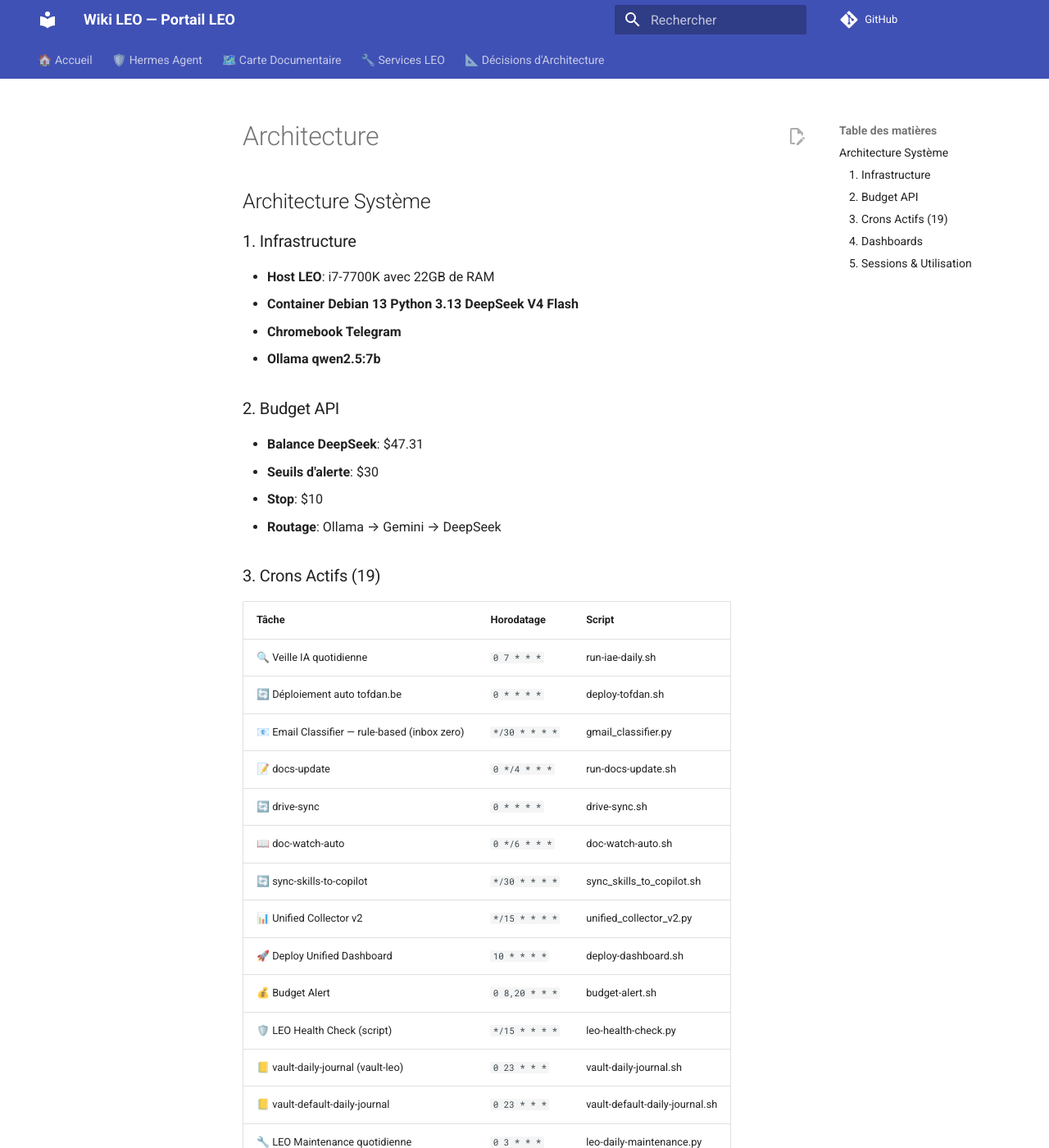
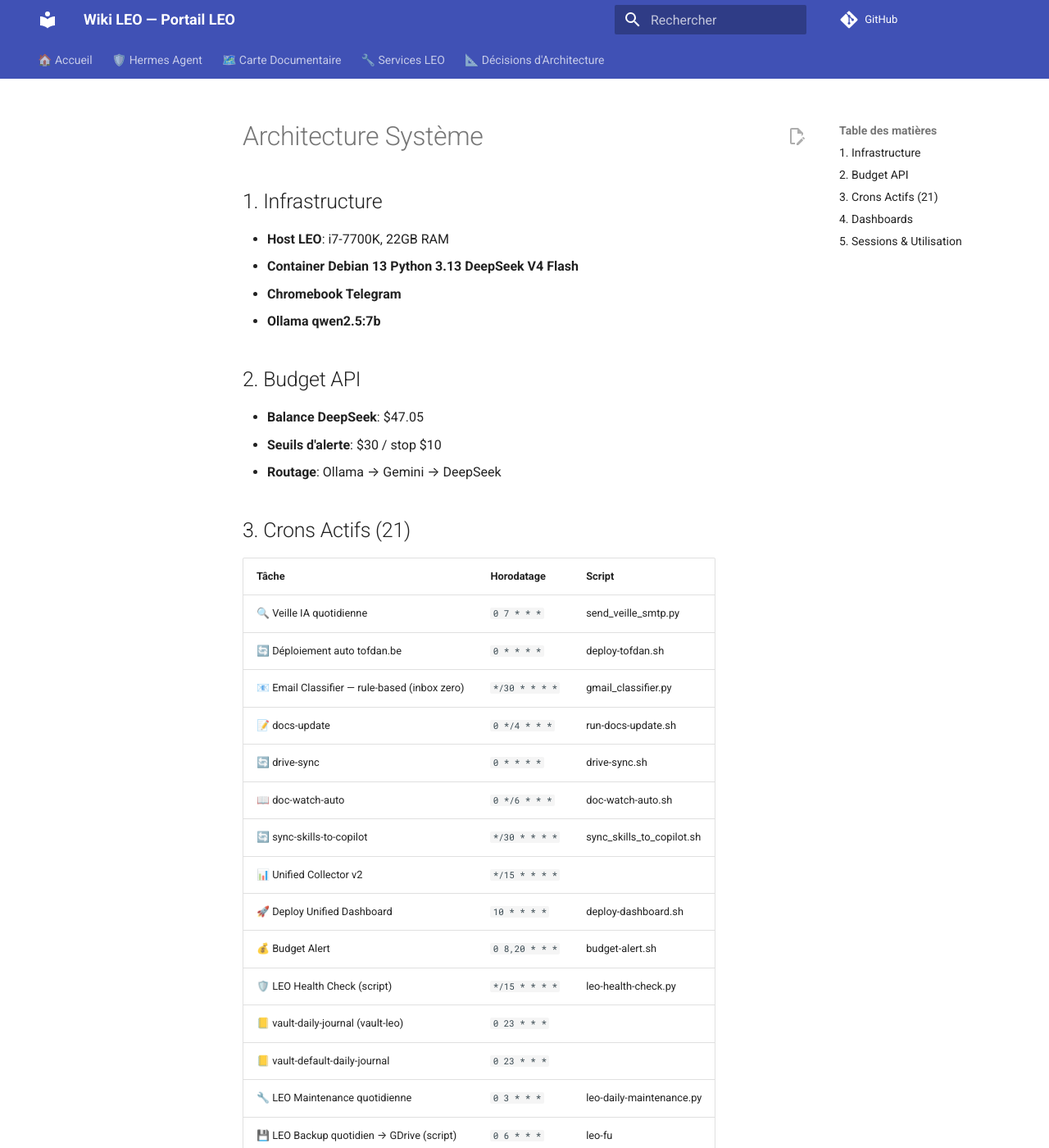
Before and after one commit to christophedanhier-hash/hermes-wiki, an MkDocs documentation site: the page built from docs/hermes/architecture.md, in a window 1280 px wide and 1400 px high. Shown: the whole window at 82% size. Built offline with MkDocs 1.6.1 and Material for MkDocs 9.7.7, drawn with Linux system fonts in a browser that asks for light colours; comment, search, counter and statistics services are not loaded; some of the changed text lies outside the part shown.

```diff
--- a/docs/hermes/architecture.md
+++ b/docs/hermes/architecture.md
@@ -1,49 +1,42 @@
-## Architecture Système
+# Architecture Système
 
-### 1. Infrastructure
-
-- **Host LEO**: i7-7700K avec 22GB de RAM
+## 1. Infrastructure
+- **Host LEO**: i7-7700K, 22GB RAM
 - **Container Debian 13 Python 3.13 DeepSeek V4 Flash**
 - **Chromebook Telegram**
 - **Ollama qwen2.5:7b**
 
-### 2. Budget API
-
-- **Balance DeepSeek**: $47.31
-- **Seuils d'alerte**: $30
-- **Stop**: $10
+## 2. Budget API
+- **Balance DeepSeek**: $47.05
+- **Seuils d'alerte**: $30 / stop $10
 - **Routage**: Ollama → Gemini → DeepSeek
 
-### 3. Crons Actifs (19)
-
+## 3. Crons Actifs (21)
 | **Tâche** | **Horodatage** | **Script** |
 |-----------|----------------|------------|
-| 🔍 Veille IA quotidienne | `0 7 * * *` | run-iae-daily.sh |
+| 🔍 Veille IA quotidienne | `0 7 * * *` | send_veille_smtp.py |
 | 🔄 Déploiement auto tofdan.be | `0 * * * *` | deploy-tofdan.sh |
 | 📧 Email Classifier — rule-based (inbox zero) | `*/30 * * * *` | gmail_classifier.py |
 | 📝 docs-update | `0 */4 * * *` | run-docs-update.sh |
 | 🔄 drive-sync | `0 * * * *` | drive-sync.sh |
 | 📖 doc-watch-auto | `0 */6 * * *` | doc-watch-auto.sh |
 | 🔄 sync-skills-to-copilot | `*/30 * * * *` | sync_skills_to_copilot.sh |
-| 📊 Unified Collector v2 | `*/15 * * * *` | unified_collector_v2.py |
+| 📊 Unified Collector v2 | `*/15 * * * *` |  |
 | 🚀 Deploy Unified Dashboard | `10 * * * *` | deploy-dashboard.sh |
 | 💰 Budget Alert | `0 8,20 * * *` | budget-alert.sh |
 | 🛡️ LEO Health Check (script) | `*/15 * * * *` | leo-health-check.py |
-| 📒 vault-daily-journal (vault-leo) | `0 23 * * *` | vault-daily-journal.sh |
-| 📒 vault-default-daily-journal | `0 23 * * *` | vault-default-daily-journal.sh |
+| 📒 vault-daily-journal (vault-leo) | `0 23 * * *` |  |
+| 📒 vault-default-daily-journal | `0 23 * * *` |  |
 | 🔧 LEO Maintenance quotidienne | `0 3 * * *` | leo-daily-maintenance.py |
-| 💾 LEO Backup quotidien → GDrive (script) | `0 6 * * *` | leo-full-backup.py |
+| 💾 LEO Backup quotidien → GDrive (script) | `0 6 * * *` | leo-fu
 
-### 4. Dashboards
-
+## 4. Dashboards
 - **crons**
 - **github**
 - **machines**
 - **wiki**
 
-### 5. Sessions & Utilisation
-
-- **Total sessions**: 1115
-- **Total messages**: 18682
+## 5. Sessions & Utilisation
+- **Total sessions**: 1134
+- **Total messages**: 19007
 - **Telegram**: 13 sessions
-- **Database size**: 141.6 MB
```
Also changed, not shown: docs/hermes/changelog.md (+13 -7 lines).
